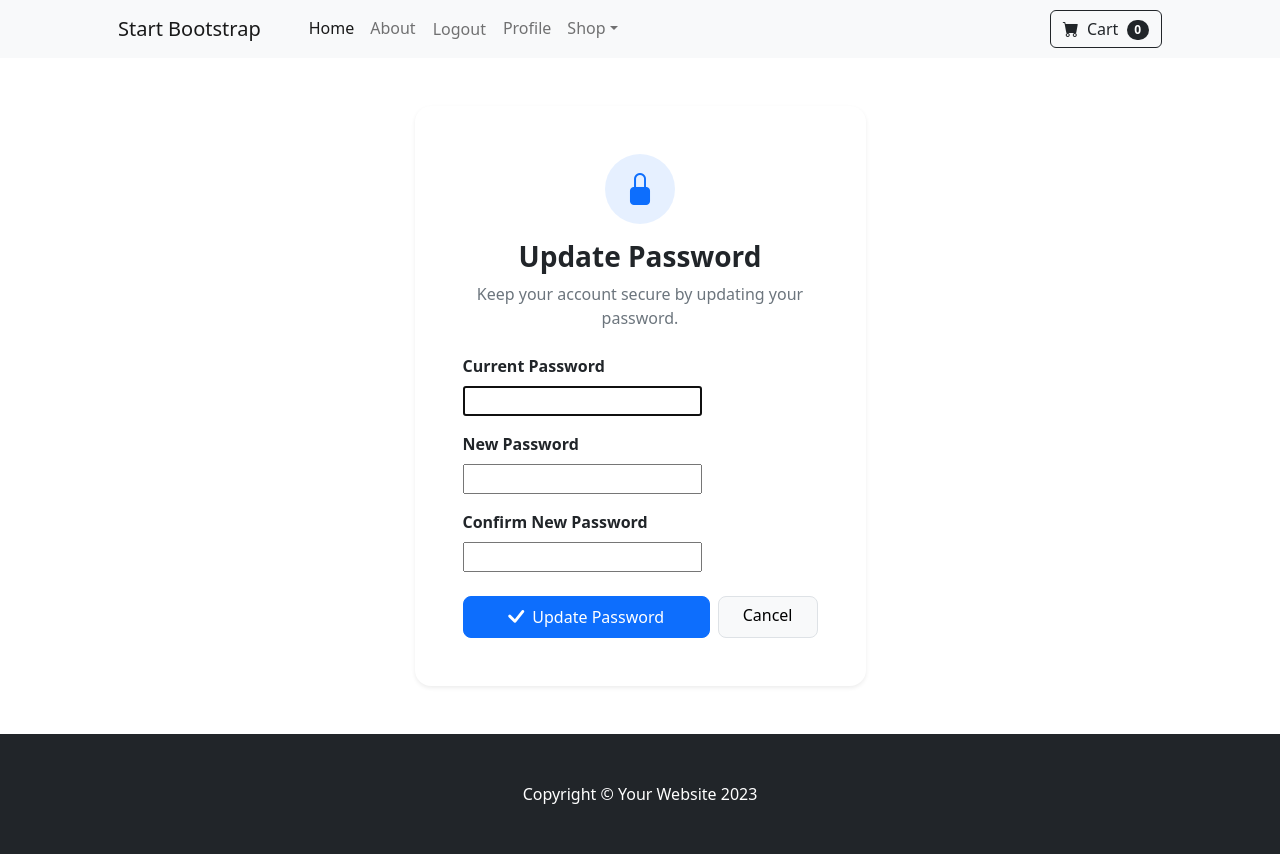
After one commit to samanhasanide/online-shop-like-digikala--django, a Django app: page /accounts/update_password/ in a window 1280 px wide. The commit adds this page. Run offline with Django 5.2, Linux system fonts and the light colour scheme; the visitor is signed in with stand-in values (Sample User, id 1); some libraries are stand-ins or nearby versions.

Commit message:
change password page and funcs added

```diff
--- a/digikala/accounts/forms.py
+++ b/digikala/accounts/forms.py
@@ -1,6 +1,10 @@
-from django.contrib.auth.forms import UserCreationForm, AuthenticationForm, UsernameField
+from django.contrib.auth.forms import UserCreationForm, AuthenticationForm, UsernameField, PasswordChangeForm
 from django.contrib.auth.models import User
 from django import forms
+
+
+class UpdatePasswordForm(PasswordChangeForm):
+    pass
 
 
 class registerforms(UserCreationForm):
--- /dev/null
+++ b/digikala/accounts/templates/accounts/update_password.html
@@ -0,0 +1,145 @@
+{% extends 'shop/base.html' %}
+
+{% block content %}
+
+<div class="container py-5">
+
+    <div class="row justify-content-center">
+
+        <div class="col-md-7 col-lg-5">
+
+            <div class="card border-0 shadow-sm rounded-4">
+
+                <div class="card-body p-4 p-md-5">
+
+                    <!-- Header -->
+                    <div class="text-center mb-4">
+
+                        <div class="mb-3">
+                            <div class="d-inline-flex align-items-center justify-content-center
+                                        bg-primary bg-opacity-10 rounded-circle"
+                                 style="width: 70px; height: 70px;">
+
+                                <i class="bi bi-lock-fill text-primary fs-2"></i>
+
+                            </div>
+                        </div>
+
+                        <h3 class="fw-bold mb-2">
+                            Update Password
+                        </h3>
+
+                        <p class="text-muted mb-0">
+                            Keep your account secure by updating your password.
+                        </p>
+
+                    </div>
+
+
+                    <!-- Form -->
+                    <form method="POST">
+
+                        {% csrf_token %}
+
+
+                        <!-- Old Password -->
+                        <div class="mb-3">
+
+                            <label class="form-label fw-semibold">
+                                Current Password
+                            </label>
+
+                            {{ form.old_password }}
+
+                            {% for error in form.old_password.errors %}
+                                <div class="text-danger small mt-1">
+                                    {{ error }}
+                                </div>
+                            {% endfor %}
+
+                        </div>
+
+
+                        <!-- New Password -->
+                        <div class="mb-3">
+
+                            <label class="form-label fw-semibold">
+                                New Password
+                            </label>
+
+                            {{ form.new_password1 }}
+
+                            {% for error in form.new_password1.errors %}
+                                <div class="text-danger small mt-1">
+                                    {{ error }}
+                                </div>
+                            {% endfor %}
+
+                        </div>
+
+
+                        <!-- Confirm Password -->
+                        <div class="mb-4">
+
+                            <label class="form-label fw-semibold">
+                                Confirm New Password
+                            </label>
+
+                            {{ form.new_password2 }}
+
+                            {% for error in form.new_password2.errors %}
+                                <div class="text-danger small mt-1">
+                                    {{ error }}
+                                </div>
+                            {% endfor %}
+
+                        </div>
+
+
+                        <!-- General Errors -->
+                        {% if form.non_field_errors %}
+
+                            <div class="alert alert-danger rounded-3">
+
+                                {% for error in form.non_field_errors %}
+                                    <div>{{ error }}</div>
+                                {% endfor %}
+
+                            </div>
+
+                        {% endif %}
+
+
+                        <!-- Buttons -->
+                        <div class="d-flex gap-2">
+
+                            <button type="submit"
+                                    class="btn btn-primary flex-grow-1 rounded-3 py-2">
+
+                                <i class="bi bi-check-lg me-1"></i>
+                                Update Password
+
+                            </button>
+
+                            <a href="{% url 'profile' %}"
+                               class="btn btn-light border rounded-3 px-4">
+
+                                Cancel
+
+                            </a>
+
+                        </div>
+
+                    </form>
+
+                </div>
+
+            </div>
+
+        </div>
+
+    </div>
+
+</div>
+
+{% endblock %}
--- a/digikala/accounts/urls.py
+++ b/digikala/accounts/urls.py
@@ -7,6 +7,7 @@ urlpatterns = [
     path('login/', LoginView.as_view(template_name="accounts/login.html",
          authentication_form=Loginform, redirect_authenticated_user=False), name='login'),
     path('logout/', LogoutView.as_view(), name='logout'),
-    path('profile/', views.profile, name='profile')
+    path('profile/', views.profile, name='profile'),
+    path('update_password/', views.update_password, name='update_password'),
 
 ]
--- a/digikala/accounts/views.py
+++ b/digikala/accounts/views.py
@@ -1,9 +1,8 @@
 from django.shortcuts import render, redirect
-
-# Create your views here.
+from django.contrib.auth import update_session_auth_hash
 from django.shortcuts import render
 from django.http import HttpResponse, HttpResponseRedirect
-from .forms import registerforms, Loginform
+from .forms import registerforms, Loginform, UpdatePasswordForm
 from django.urls import reverse
 from django.contrib.auth.decorators import login_required
 from django.contrib.auth import authenticate, login, logout
@@ -66,3 +65,22 @@ def profile(request):
     return render(request, 'accounts/profile.html', {
         'user': request.user
     })
+
+
+@login_required
+def update_password(request):
+
+    if request.method == 'POST':
+        form = UpdatePasswordForm(request.user, request.POST)
+
+        if form.is_valid():
+            user = form.save()
+
+            update_session_auth_hash(request, user)
+
+            return redirect('profile')
+
+    else:
+        form = UpdatePasswordForm(request.user)
+
+    return render(request, 'accounts/update_password.html', {'form': form})
```
Also changed, not shown: digikala/accounts/templates/accounts/profile.html (+16 -2 lines).
